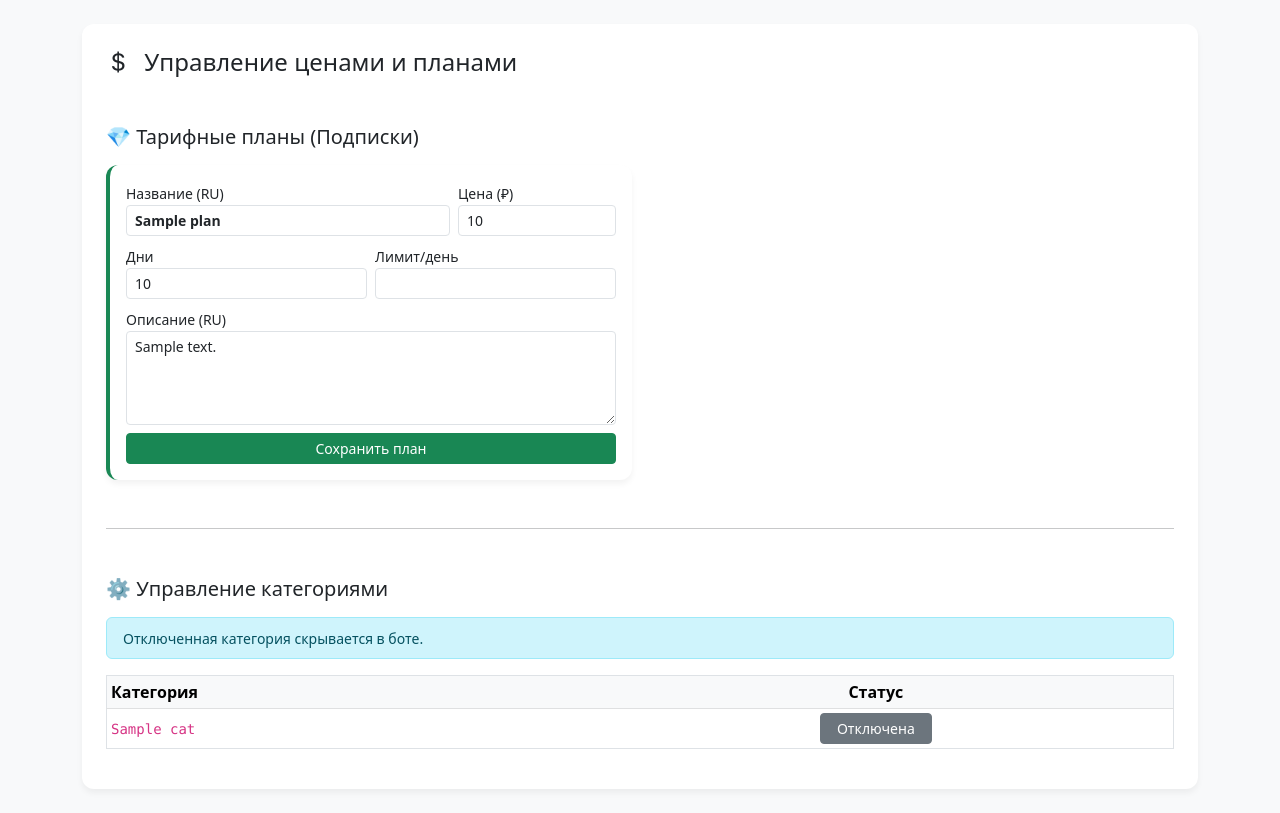
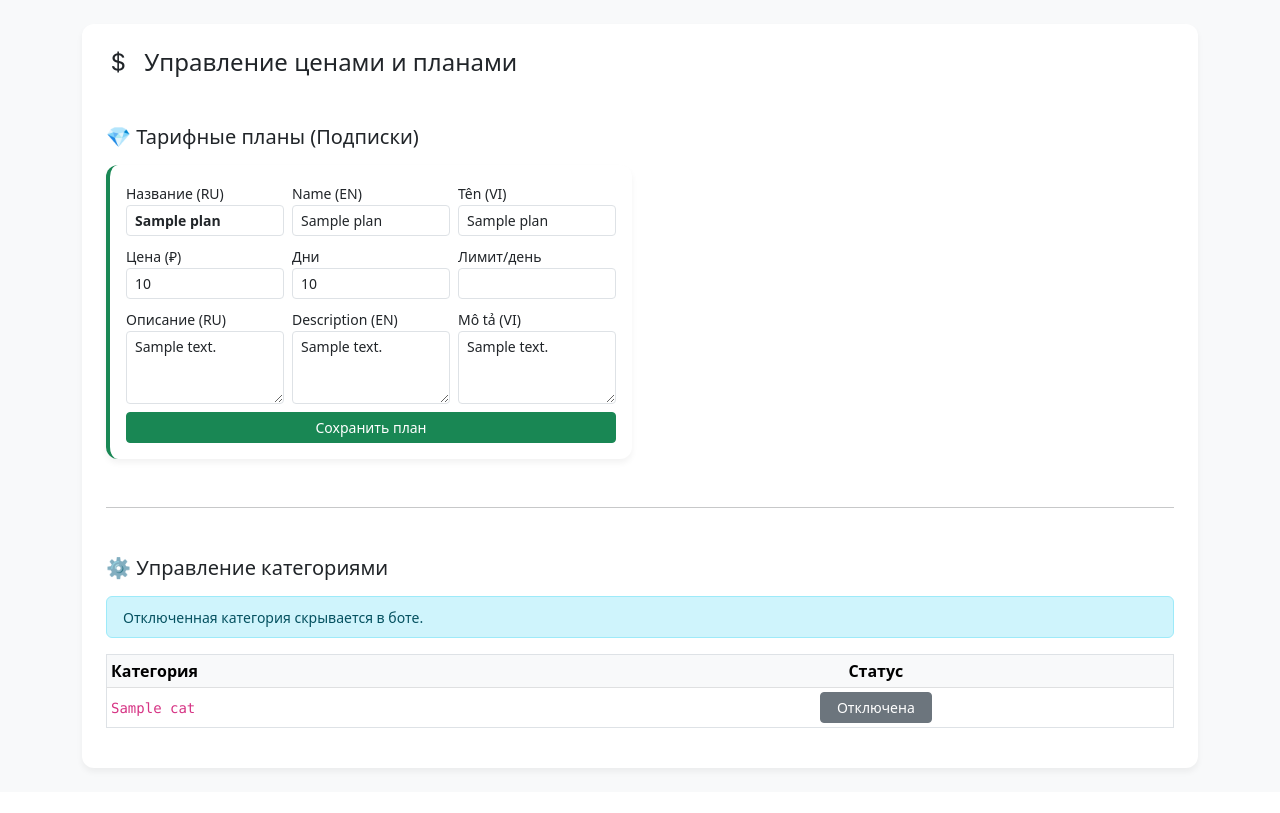
Before and after one commit to Uz11ps/bnbnbot, a FastAPI app: template admin_web/templates/prices.html in a window 1280 px wide. Shown: the part 56-869 px from the top of the page. After the commit the page ends 828 px from the top, so only its background shows below. Run offline with FastAPI, Linux system fonts and the light colour scheme; the template is opened without the code that fills it: most values are stand-ins (such as "Sample title", 1, 10 or a date in 2020).

Commit message:
Fix 404 on plan edit and add multi-language support for plans

```diff
--- a/admin_web/main.py
+++ b/admin_web/main.py
@@ -515,6 +515,36 @@ async def list_prices(request: Request, db: aiosqlite.Connection = Depends(get_d
 
     return templates.TemplateResponse("prices.html", {"request": request, "category_status": status_data, "plans": plans})
 
+@app.post("/plans/edit")
+async def edit_plan(
+    plan_id: int = Form(...),
+    name_ru: str = Form(...),
+    name_en: str = Form(...),
+    name_vi: str = Form(...),
+    price: int = Form(...),
+    duration: int = Form(...),
+    limit: int = Form(...),
+    desc_ru: str = Form(None),
+    desc_en: str = Form(None),
+    desc_vi: str = Form(None),
+    db: aiosqlite.Connection = Depends(get_db),
+    user: str = Depends(get_current_username)
+):
+    try:
+        await db.execute(
+            """UPDATE subscription_plans
+               SET name_ru=?, name_en=?, name_vi=?, price=?, duration_days=?, daily_limit=?,
+                   description_ru=?, description_en=?, description_vi=?
+               WHERE id=?""",
+            (name_ru, name_en, name_vi, price, duration, limit,
+             desc_ru, desc_en, desc_vi, plan_id)
+        )
+        await db.commit()
+        return RedirectResponse(url="/prices", status_code=303)
+    except Exception as e:
+        print(f"Error in edit_plan: {e}")
+        return JSONResponse(status_code=500, content={"detail": str(e)})
+
 @app.post("/categories/toggle")
 async def toggle_category(key: str = Form(...), db: aiosqlite.Connection = Depends(get_db), user: str = Depends(get_current_username)):
     async with db.execute("SELECT value FROM app_settings WHERE key=?", (key,)) as cur:
--- a/admin_web/templates/prices.html
+++ b/admin_web/templates/prices.html
@@ -6,31 +6,50 @@
     <h5 class="mt-4 mb-3">💎 Тарифные планы (Подписки)</h5>
     <div class="row g-3">
         {% for plan in plans %}
-        <div class="col-12 col-lg-6">
+        <div class="col-12 col-xl-6">
             <div class="card p-3 border-start border-success border-4 h-100">
                 <form action="/plans/edit" method="post">
                     <input type="hidden" name="plan_id" value="{{ plan.id }}">
                     <div class="row g-2">
-                        <div class="col-8">
+                        <div class="col-12 col-md-4">
                             <label class="form-label small mb-0">Название (RU)</label>
                             <input type="text" name="name_ru" class="form-control form-control-sm fw-bold" value="{{ plan.name_ru }}">
                         </div>
+                        <div class="col-12 col-md-4">
+                            <label class="form-label small mb-0">Name (EN)</label>
+                            <input type="text" name="name_en" class="form-control form-control-sm" value="{{ plan.name_en }}">
+                        </div>
+                        <div class="col-12 col-md-4">
+                            <label class="form-label small mb-0">Tên (VI)</label>
+                            <input type="text" name="name_vi" class="form-control form-control-sm" value="{{ plan.name_vi }}">
+                        </div>
+
                         <div class="col-4">
                             <label class="form-label small mb-0">Цена (₽)</label>
                             <input type="number" name="price" class="form-control form-control-sm" value="{{ plan.price }}">
                         </div>
-                        <div class="col-6">
+                        <div class="col-4">
                             <label class="form-label small mb-0">Дни</label>
                             <input type="number" name="duration" class="form-control form-control-sm" value="{{ plan.duration_days }}">
                         </div>
-                        <div class="col-6">
+                        <div class="col-4">
                             <label class="form-label small mb-0">Лимит/день</label>
                             <input type="number" name="limit" class="form-control form-control-sm" value="{{ plan.daily_limit }}">
                         </div>
-                        <div class="col-12">
+
+                        <div class="col-12 col-md-4">
                             <label class="form-label small mb-0">Описание (RU)</label>
-                            <textarea name="desc_ru" class="form-control form-control-sm" rows="4">{{ plan.description_ru }}</textarea>
+                            <textarea name="desc_ru" class="form-control form-control-sm" rows="3">{{ plan.description_ru }}</textarea>
                         </div>
+                        <div class="col-12 col-md-4">
+                            <label class="form-label small mb-0">Description (EN)</label>
+                            <textarea name="desc_en" class="form-control form-control-sm" rows="3">{{ plan.description_en }}</textarea>
+                        </div>
+                        <div class="col-12 col-md-4">
+                            <label class="form-label small mb-0">Mô tả (VI)</label>
+                            <textarea name="desc_vi" class="form-control form-control-sm" rows="3">{{ plan.description_vi }}</textarea>
+                        </div>
+
                         <div class="col-12 mt-2">
                             <button type="submit" class="btn btn-sm btn-success w-100">Сохранить план</button>
                         </div>
```
